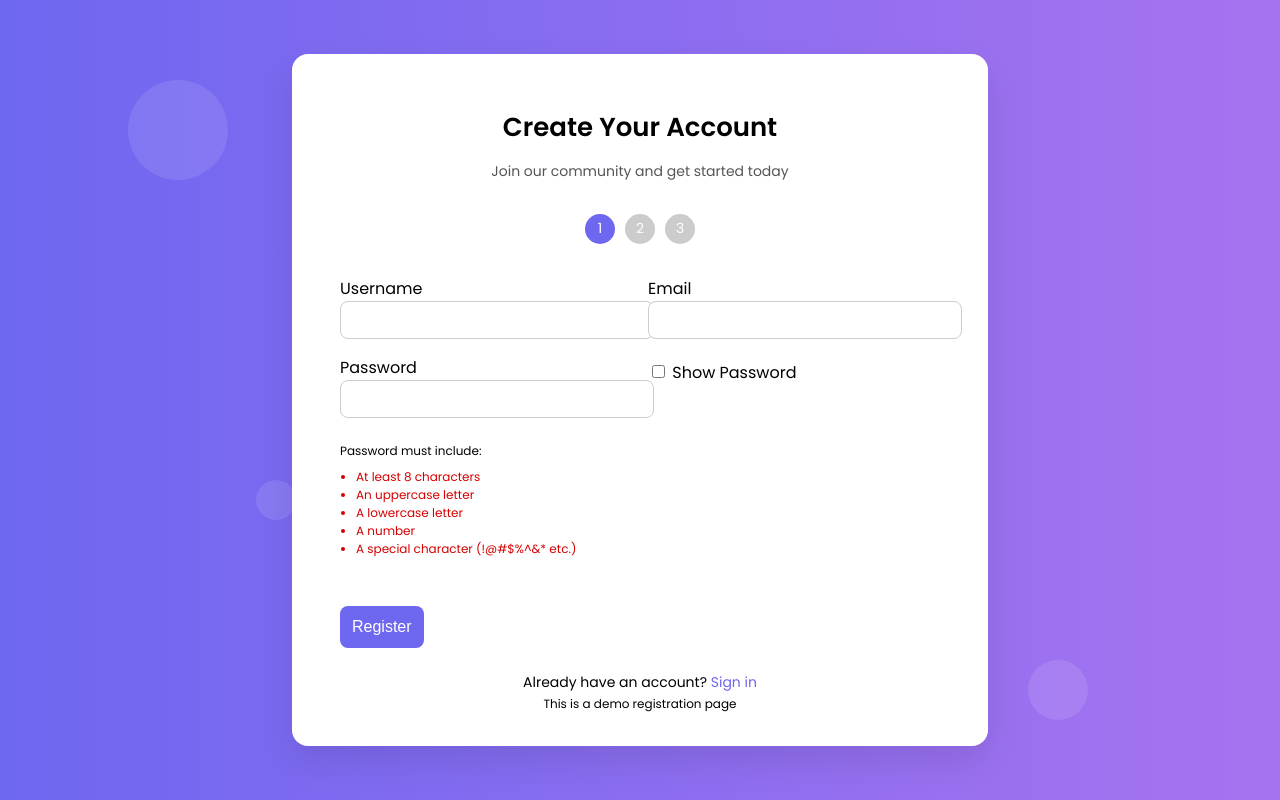
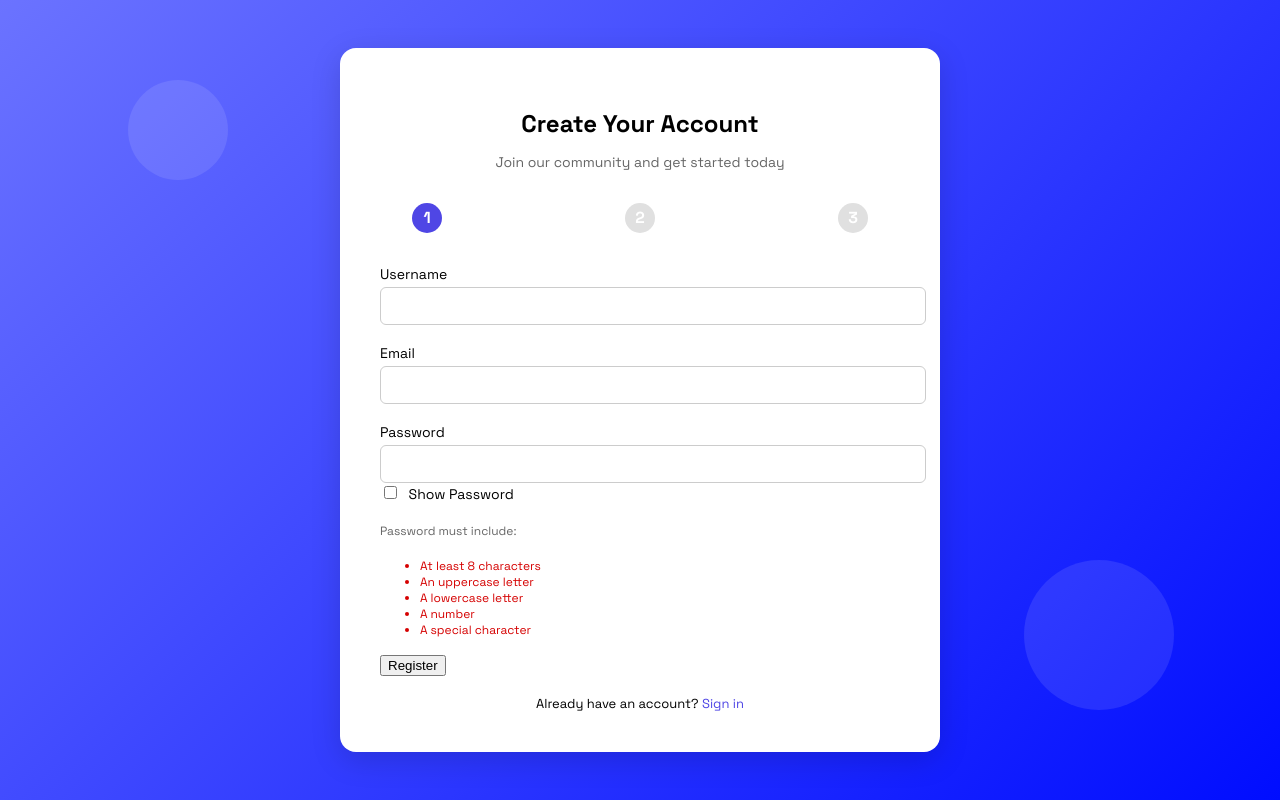
Before and after one commit to Aparna-26-02/Securanote, a Flask app: page /register in a window 1280 px wide. Run offline with Flask 3, Linux system fonts and the light colour scheme; parts of the project's set-up code (start-up, migrations or seed data) failed here and were passed over.

Commit message:
Update register.html

```diff
--- a/Securanote/securanote/templates/register.html
+++ b/Securanote/securanote/templates/register.html
@@ -1,183 +1,169 @@
 <!DOCTYPE html>
 <html lang="en">
 <head>
-  <meta charset="UTF-8">
+  <meta charset="UTF-8" />
   <title>Register | SecuraNote</title>
-  <link rel="stylesheet" href="https://cdnjs.cloudflare.com/ajax/libs/animate.css/4.1.1/animate.min.css" />
-  <link href="https://fonts.googleapis.com/css2?family=Poppins:wght@400;600&display=swap" rel="stylesheet">
+  <meta name="viewport" content="width=device-width, initial-scale=1.0" />
+  <link href="https://fonts.googleapis.com/css2?family=Space+Grotesk:wght@400;600;700&display=swap" rel="stylesheet" />
   <style>
     body {
       margin: 0;
-      font-family: 'Poppins', sans-serif;
-      background: linear-gradient(to right, #6e67f0, #a773f0);
+      font-family: 'Space Grotesk', sans-serif;
+      background: linear-gradient(135deg, #6B73FF 0%, #000DFF 100%);
       height: 100vh;
       display: flex;
+      align-items: center;
       justify-content: center;
-      align-items: center;
       overflow: hidden;
       position: relative;
     }
 
-    .dot {
+    .circle {
       position: absolute;
-      background: rgba(255,255,255,0.1);
       border-radius: 50%;
-      z-index: 0;
+      background: rgba(255, 255, 255, 0.1);
     }
 
-    .dot1 { width: 100px; height: 100px; top: 10%; left: 10%; }
-    .dot2 { width: 60px; height: 60px; bottom: 10%; right: 15%; }
-    .dot3 { width: 40px; height: 40px; top: 60%; left: 20%; }
+    .circle1 { width: 100px; height: 100px; top: 10%; left: 10%; }
+    .circle2 { width: 150px; height: 150px; top: 70%; left: 80%; }
+    .circle3 { width: 80px; height: 80px; top: 50%; left: 30%; }
 
-    .container {
-      background: #ffffff;
-      padding: 2rem 3rem;
-      max-width: 600px;
+    .card {
+      background: #fff;
+      padding: 2.5rem;
+      border-radius: 16px;
       width: 100%;
-      border-radius: 16px;
-      box-shadow: 0 15px 35px rgba(0, 0, 0, 0.1);
-      position: relative;
+      max-width: 520px;
+      box-shadow: 0 8px 30px rgba(0, 0, 0, 0.15);
       z-index: 2;
-      text-align: center;
     }
 
     h2 {
-      font-size: 26px;
-      font-weight: 600;
+      font-size: 24px;
+      font-weight: 700;
+      text-align: center;
       margin-bottom: 0.5rem;
     }
 
     p.subtitle {
-      color: #555;
+      text-align: center;
+      color: #666;
       font-size: 14px;
       margin-bottom: 2rem;
     }
 
-    .steps {
+    .step-indicator {
       display: flex;
-      justify-content: center;
+      justify-content: space-between;
       margin-bottom: 2rem;
+      padding: 0 2rem;
     }
 
     .step {
       width: 30px;
       height: 30px;
       border-radius: 50%;
-      background-color: #6e67f0;
-      color: white;
+      background: #e0e0e0;
+      color: #fff;
       display: flex;
       align-items: center;
       justify-content: center;
-      font-size: 14px;
-      margin: 0 5px;
+      font-weight: bold;
     }
 
-    form {
-      display: grid;
-      grid-template-columns: 1fr 1fr;
-      gap: 1rem;
-      text-align: left;
+    .step.active {
+      background: #4f46e5;
     }
 
     form p {
-      margin: 0;
+      margin-bottom: 1.2rem;
     }
 
-    input[type="text"], input[type="email"], input[type="password"] {
+    input[type="text"],
+    input[type="password"],
+    input[type="email"] {
       width: 100%;
-      padding: 10px;
-      border-radius: 8px;
+      padding: 10px 12px;
+      border-radius: 6px;
       border: 1px solid #ccc;
       font-size: 14px;
     }
 
-    #password-requirements {
-      font-size: 12px;
-      grid-column: span 2;
-      margin-top: 0.5rem;
+    input[type="checkbox"] {
+      margin-right: 8px;
     }
 
-    #password-requirements ul {
-      padding-left: 1rem;
-      margin: 0.5rem 0;
+    label {
+      display: block;
+      font-size: 14px;
+      margin-bottom: 4px;
     }
 
-    .valid {
-      color: #00c853;
-    }
-
-    .invalid {
-      color: #d50000;
-    }
-
-    #show-password {
-      margin-top: 10px;
-    }
-
-    button[type="submit"],
-    input[type="submit"] {
-      grid-column: span 2;
+    button[type="submit"] {
+      width: 100%;
+      background-color: #4f46e5;
+      color: #fff;
+      border: none;
       padding: 12px;
-      background: #6e67f0;
-      border: none;
+      font-size: 16px;
       border-radius: 8px;
-      color: white;
-      font-size: 16px;
-      margin-top: 1.5rem;
       cursor: pointer;
+      margin-top: 1rem;
     }
 
     .footer-link {
-      grid-column: span 2;
       text-align: center;
-      margin-top: 1.5rem;
-      font-size: 14px;
+      margin-top: 1rem;
+      font-size: 13px;
     }
 
     .footer-link a {
-      color: #6e67f0;
+      color: #4f46e5;
       text-decoration: none;
-      font-weight: 500;
     }
 
     .footer-link a:hover {
       text-decoration: underline;
     }
 
+    #password-requirements {
+      font-size: 12px;
+      margin-top: 0.5rem;
+      color: #666;
+    }
+
+    .valid { color: #00c853; }
+    .invalid { color: #d50000; }
   </style>
 </head>
 <body>
+  <div class="circle circle1"></div>
+  <div class="circle circle2"></div>
+  <div class="circle circle3"></div>
 
-<div class="dot dot1"></div>
-<div class="dot dot2"></div>
-<div class="dot dot3"></div>
-
-<div class="container animate__animated animate__fadeIn">
+  <div class="card">
     <h2>Create Your Account</h2>
     <p class="subtitle">Join our community and get started today</p>
 
-  <div class="steps">
-    <div class="step">1</div>
-    <div class="step" style="background: #ccc;">2</div>
-    <div class="step" style="background: #ccc;">3</div>
+    <div class="step-indicator">
+      <div class="step active">1</div>
+      <div class="step">2</div>
+      <div class="step">3</div>
     </div>
 
     <form method="POST">
       {{ form.hidden_tag() }}
-
       <p>
-      {{ form.username.label }}<br>
+        <label>{{ form.username.label }}</label>
         {{ form.username(size=32) }}
       </p>
       <p>
-      {{ form.email.label }}<br>
-      {{ form.email(size=32) }}
+        <label>{{ form.email.label }}</label>
+        {{ form.email(size=32, type='email') }}
       </p>
       <p>
-      {{ form.password.label }}<br>
+        <label>{{ form.password.label }}</label>
         {{ form.password(size=32, id='password', type='password') }}
-    </p>
-    <p>
         <label><input type="checkbox" id="show-password"> Show Password</label>
       </p>
 
@@ -188,16 +174,15 @@
           <li id="uppercase" class="invalid">An uppercase letter</li>
           <li id="lowercase" class="invalid">A lowercase letter</li>
           <li id="number" class="invalid">A number</li>
-        <li id="special" class="invalid">A special character (!@#$%^&* etc.)</li>
+          <li id="special" class="invalid">A special character</li>
         </ul>
       </div>
 
-    <p>{{ form.submit() }}</p>
+      <p>{{ form.submit(class_="btn btn-primary") }}</p>
     </form>
 
     <div class="footer-link">
-    Already have an account? <a href="{{ url_for('auth.login') }}">Sign in</a><br>
-    <span style="font-size: 12px;">This is a demo registration page</span>
+      Already have an account? <a href="{{ url_for('auth.login') }}">Sign in</a>
     </div>
   </div>
 
@@ -210,12 +195,10 @@
     const number = document.getElementById('number');
     const special = document.getElementById('special');
 
-  // Toggle password visibility
     showPassword.addEventListener('change', function () {
       passwordInput.type = this.checked ? 'text' : 'password';
     });
 
-  // Live password validation
     passwordInput.addEventListener('input', function () {
       const value = passwordInput.value;
       length.className = value.length >= 8 ? 'valid' : 'invalid';
@@ -225,6 +208,5 @@
       special.className = /[\W_]/.test(value) ? 'valid' : 'invalid';
     });
   </script>
-
 </body>
 </html>
```
Lines whose indentation alone changed are shown as unchanged.
